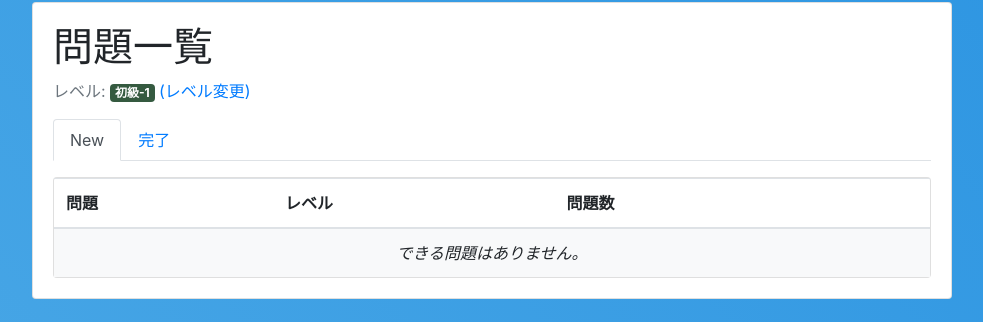
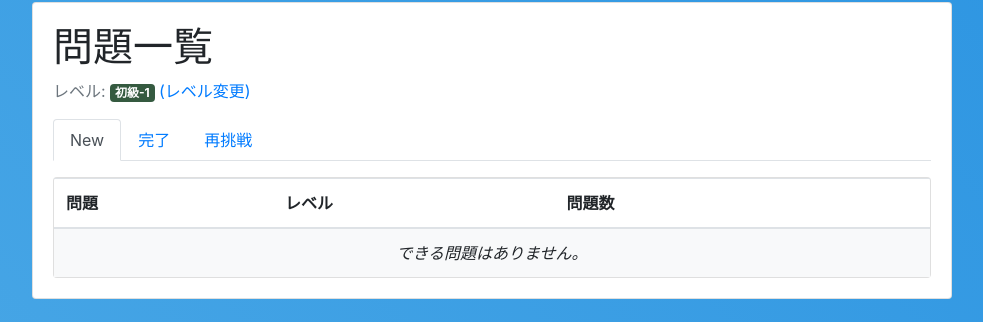
Before and after one commit to eiki828/project1, a Django app: page /students/ in a window 1280 px wide. Shown: the part 158-480 px from the top of the page, without its empty margins (148-1131 px from the left). Run offline with Django 3.2, Linux system fonts and the light colour scheme; a user stored in the database is signed in; data comes from the database, SQL or seed files in the repository; some libraries are stand-ins or nearby versions.

Commit message:
add ヘッダに再挑戦を追加

```diff
--- a/django-multiple-user-types-example/django_school/classroom/templates/classroom/students/_header.html
+++ b/django-multiple-user-types-example/django_school/classroom/templates/classroom/students/_header.html
@@ -12,4 +12,7 @@
   <li class="nav-item">
     <a class="nav-link{% if active == 'taken' %} active{% endif %}" href="{% url 'students:taken_quiz_list' %}">完了</a>
   </li>
+  <li class="nav-item">
+    <a class="nav-link{% if active == 'retry' %} active{% endif %}" href="">再挑戦</a>
+  </li>
 </ul>
```
